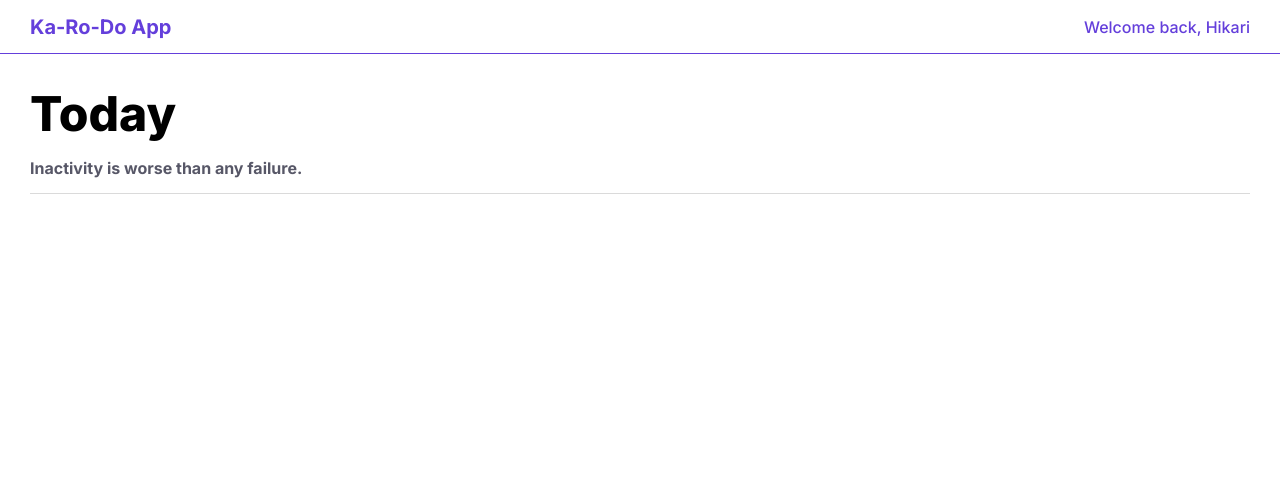
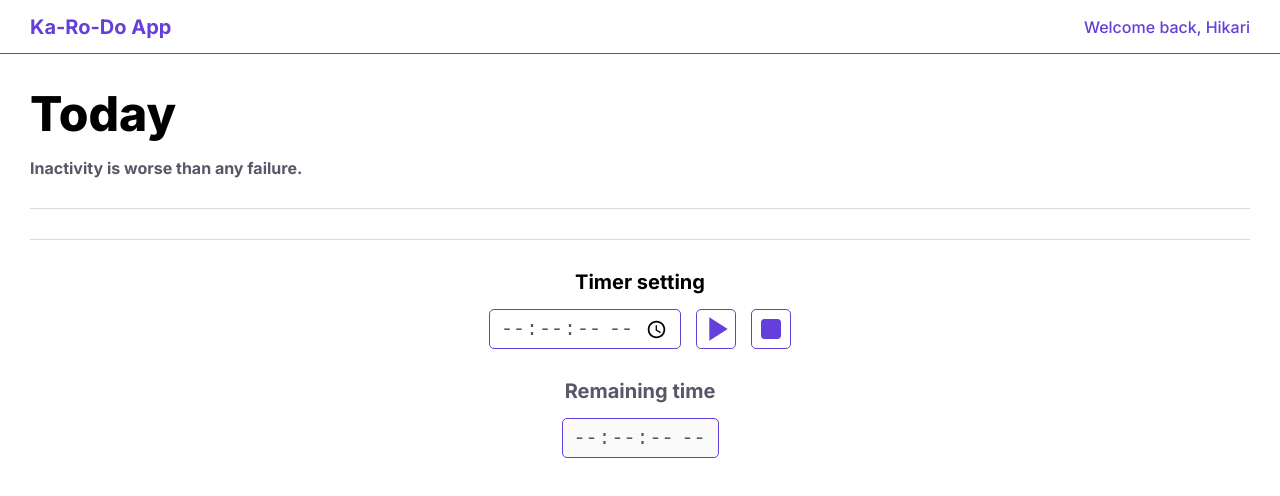
Before and after one commit to Hikari-54/Ka-Ri-Do-App, a plain HTML site: page index.html in a window 1280 px wide. Shown: the top 496 px of the page. Drawn offline with Linux system fonts and the light colour scheme.

Commit message:
Timer block is built up

```diff
--- a/index.html
+++ b/index.html
@@ -24,11 +24,28 @@
     <main>
         <div class="container">
             <div class="inside-header">
-                <h1>Today</h1>
-                <p class="text-small bold gray">Inactivity is worse than any failure.</p>
+                <h1 class="black">Today</h1>
+                <p class="text-small bold">Inactivity is worse than any failure.</p>
             </div>
             <div class="divider"></div>
 
+
+            <div class="divider"></div>
+            <div class="timer-block">
+                <h2 class="black">Timer setting</h2>
+                <div class="timer-control">
+                    <input type="time" name="setup-timer" step="1" class="setup-timer">
+                    <div class="start-timer">
+                        <img src="svg/start-timer.svg" alt="start-timer">
+                    </div>
+                    <div class="reset-timer">
+                        <img src="svg/reset-timer.svg" alt="reset-timer">
+                    </div>
+                </div>
+                <h2>Remaining time</h2>
+                <input type="time" name="remaining-timer" step="1" class="remaining-timer" disabled>
+
+            </div>
         </div>
     </main>
 
--- a/style.css
+++ b/style.css
@@ -12,6 +12,7 @@ a{
 body{
     scroll-behavior: smooth;
     font-family: 'Inter', sans-serif;
+    color: #575767;
 }
 .container{
     margin: 0 30px;
@@ -21,11 +22,13 @@ h1{
     font-size: 48px;
     font-weight: 800;
     margin-top: 30px;
+    margin-bottom: 15px;
 }
 h2{
     font-size: 20px;
     font-weight: 700;
     margin-top: 30px;
+    margin-bottom: 15px;
 }
 p{
     font-size: 18px;
@@ -40,8 +43,8 @@ p{
     font-weight: 700;
 }
 
-.gray{
-    color: #575767;
+.black{
+    color: #000000;
 }
 .light-gray{
     color: #A8A8B4;
@@ -69,11 +72,48 @@ header h2{
 main{
     height: 1500px;
 }
-.inside-header p{
-    margin: 15px 0;
-}
 .divider{
     width: 100%;
+    margin: 30px 0;
     border-bottom: 1px solid #DADADA;
     color: #DADADA;
 }
+.timer-block{
+    display: flex;
+    flex-direction: column;
+    align-items: center;
+    justify-content: center;
+}
+.timer-block h2.black{
+    margin-top: 0;
+}
+input[type="time"]{
+    font-size: 20px;
+    height: 40px;
+    padding: 10px;
+    border: 1px solid #643FDB;
+    border-radius: 5px;
+    color: #575767;
+}
+.remaining-timer::-webkit-calendar-picker-indicator{
+    display: none;
+    -webkit-appearance: none;
+}
+.timer-control{
+    display: flex;
+
+}
+.start-timer,
+.reset-timer{
+    display: flex;
+    justify-content: center;
+    align-items: center;
+    width: 40px;
+    height: 40px;
+    margin-left: 15px;
+    border: 1px solid #643FDB;
+    border-radius: 5px;
+}
+.start-timer img{
+    margin-left: 5px;
+}
```
Also changed, not shown: svg/reset-timer.svg (added), svg/start-timer.svg (added).
